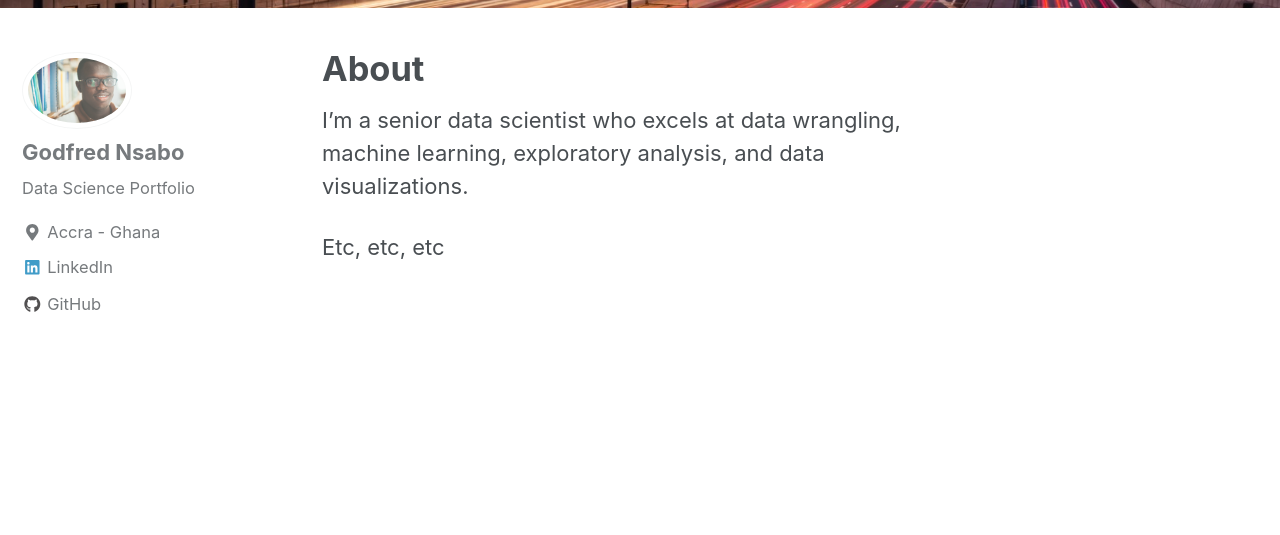
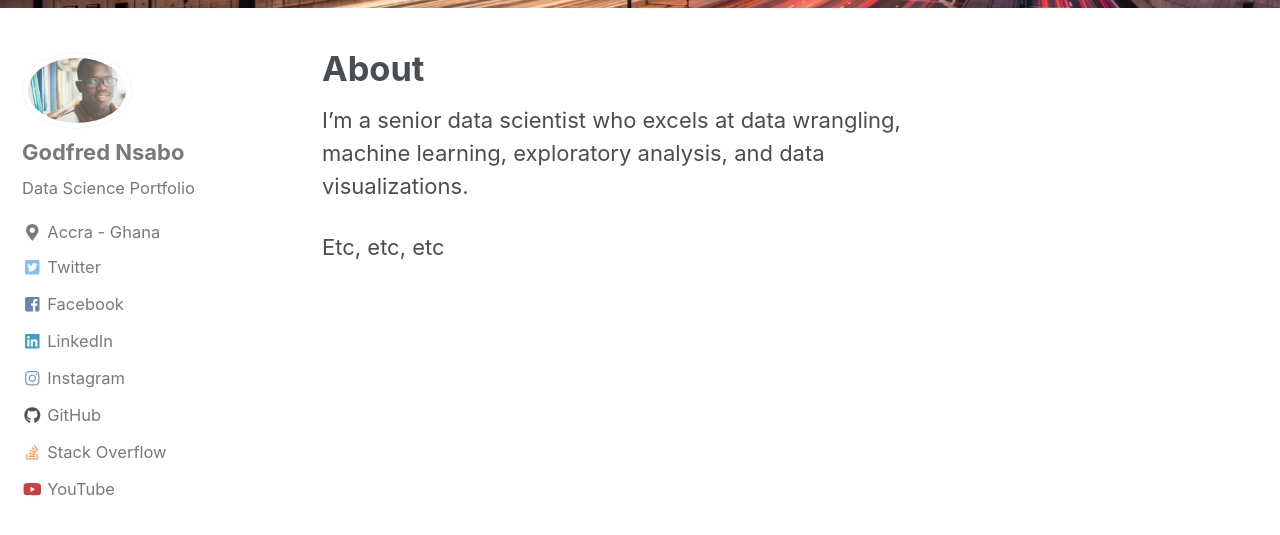
Before and after one commit to iamgoddey/iamgoddey.github.io, a Jekyll site: the page built from _pages/about.md, in a window 1280 px wide and 900 px high, scrolled down 565 px. Shown: the top 535 px of the window. Built offline with Jekyll 4.4.1, drawn with Linux system fonts in a browser that asks for light colours; nearby versions of some CDN libraries; part of the change alters nothing that is shown.

Commit message:
new github

```diff
--- a/_config.yml
+++ b/_config.yml
@@ -13,9 +13,9 @@ title                    : "Data Science Engineering"
 title_separator          : "-"
 name                     : "Godfred Nsabo"
 description              : "Machine Learning Engineering Portfolio"
-url                      : https://iamgoddey.github.io/ # the base hostname & protocol for your site e.g. "https://mmistakes.github.io"
+url                      : "https://iamgoddey.github.io" # the base hostname & protocol for your site e.g. "https://mmistakes.github.io"
 baseurl                  : # the subpath of your site, e.g. "/blog"
-repository               : https://github.com/iamgoddey?tab=repositories # GitHub username/repo-name e.g. "mmistakes/minimal-mistakes"
+repository               : "iamgoddey?tab=repositories" # GitHub username/repo-name e.g. "mmistakes/minimal-mistakes"
 teaser                   : # path of fallback teaser image, e.g. "/assets/images/500x300.png"
 # breadcrumbs            : false # true, false (default)
 words_per_minute         : 200
@@ -95,25 +95,25 @@ author:
   codepen          :
   dribbble         :
   flickr           :
-  facebook         :
+  facebook         : "gnsabo"
   foursquare       :
-  github           : "https://github.com/iamgoddey/"
+  github           : "iamgoddey"
   gitlab           :
   google_plus      :
   keybase          :
-  instagram        :
+  instagram        : "iam1goddey"
   lastfm           :
   linkedin         : "gnsabo" # "john-doe-12345678" (the last part of your profile url, e.g. https://www.linkedin.com/in/john-doe-12345678)
   pinterest        :
   soundcloud       :
-  stackoverflow    : # "123456/username" (the last part of your profile url, e.g. https://stackoverflow.com/users/123456/username)
+  stackoverflow    : "10971505/Bra Ike" # "123456/username" (the last part of your profile url, e.g. https://stackoverflow.com/users/123456/username)
   steam            : # "steamId" (the last part of your profile url, e.g. https://steamcommunity.com/id/steamId/)
   tumblr           :
-  twitter          :
+  twitter          : "@iamgoddey"
   vine             :
   weibo            :
   xing             :
-  youtube          : # "https://youtube.com/c/MichaelRoseDesign"
+  youtube          : "https://www.youtube.com/watch?v=XsdT-IqawC4"
 
 
 # Reading Files
```
Also changed, not shown: images/waterfront.jpg, images/waterfront2.jpg (added).
